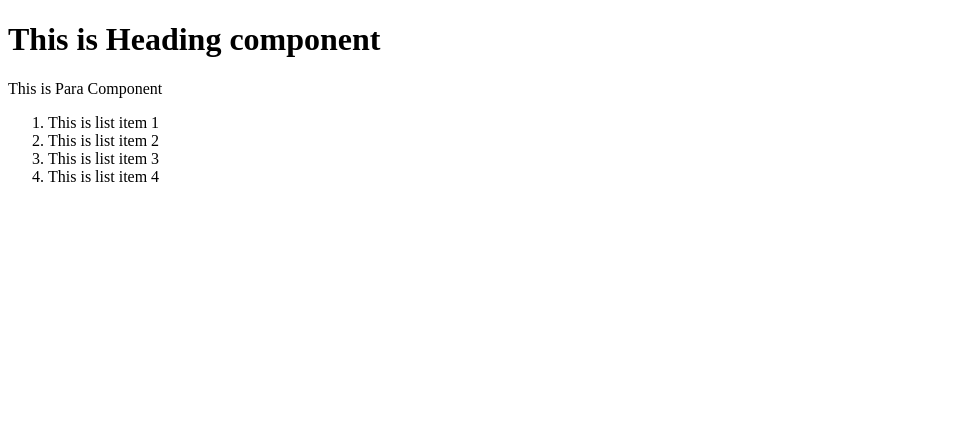
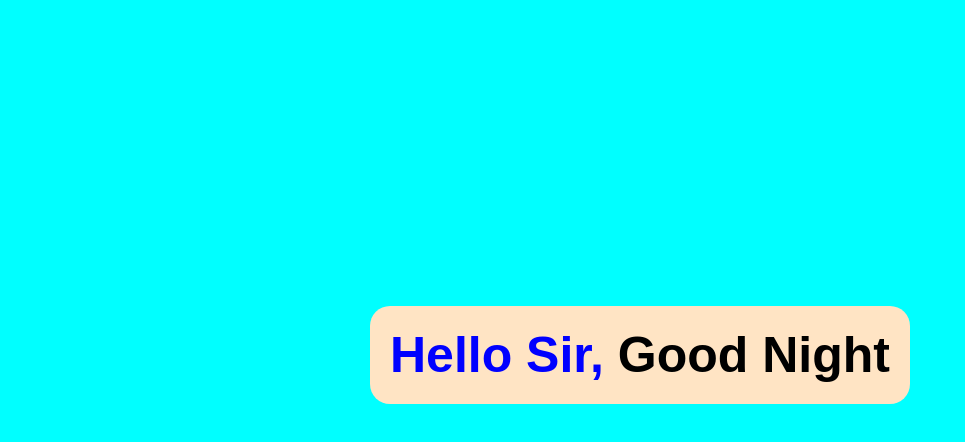
Before and after one commit to Meetamin001/React-Learning, a React (Create React App) app in the folder reactlearning/: page / in a window 1280 px wide. Shown: the top 442 px of the page, without its empty margins (0-965 px from the left). Built offline with nearby package versions, Linux system fonts and the light colour scheme; a web font is replaced by a local one.

Commit message:
component_project_mini

```diff
--- a/reactlearning/src/App.jsx
+++ b/reactlearning/src/App.jsx
@@ -1,14 +1,32 @@
 import React from "react";
-import Heading from "./Heading";
-import Olist from "./Olist";
-import Para from "./Para";
+
+let curDate = new Date();
+curDate = curDate.getHours();
+let greeting = '';
+
+const cssStyle = {};
+
+if (curDate >= 1 && curDate <= 11)
+{
+    greeting = "Good Morning";
+    cssStyle.color = 'green';
+}
+else if (curDate >= 12 && curDate <= 19)
+{
+    greeting =  "Good Afternoon";
+    cssStyle.color = 'Orange';
+}
+else{
+    greeting =  "Good Night";
+    cssStyle.color = 'black';
+}
 
 function App(){
     return (
         <>
-        <Heading />
-        <Para />
-        <Olist />
+            <div>
+                <h1>Hello Sir, <span style={cssStyle}> {greeting} </span></h1>
+            </div>
         </>
     );
 }
--- a/reactlearning/src/Heading.jsx
+++ /dev/null
@@ -1,7 +0,0 @@
-import React from "react";
-
-function Heading(){
-    return <h1>This is Heading component</h1>;
-}
-
-export default Heading;
--- a/reactlearning/src/Olist.jsx
+++ /dev/null
@@ -1,16 +0,0 @@
-import React from "react";
-
-function Olist(){
-    return(
-    <>
-        <ol>
-            <li>This is list item 1</li>
-            <li>This is list item 2</li>
-            <li>This is list item 3</li>
-            <li>This is list item 4</li>
-        </ol>
-    </>
-    );
-}
-
-export default Olist;
--- a/reactlearning/src/Para.jsx
+++ /dev/null
@@ -1,7 +0,0 @@
-import React from "react";
-
-function Para(){
-    return <p>This is Para Component</p>;
-}
-
-export default Para;
--- a/reactlearning/src/index.js
+++ b/reactlearning/src/index.js
@@ -1,6 +1,7 @@
 import React from "react";
 import ReactDOM from "react-dom";
 import App from "./App";
+import "./index.css";
 
 ReactDOM.render(
     <>
```
